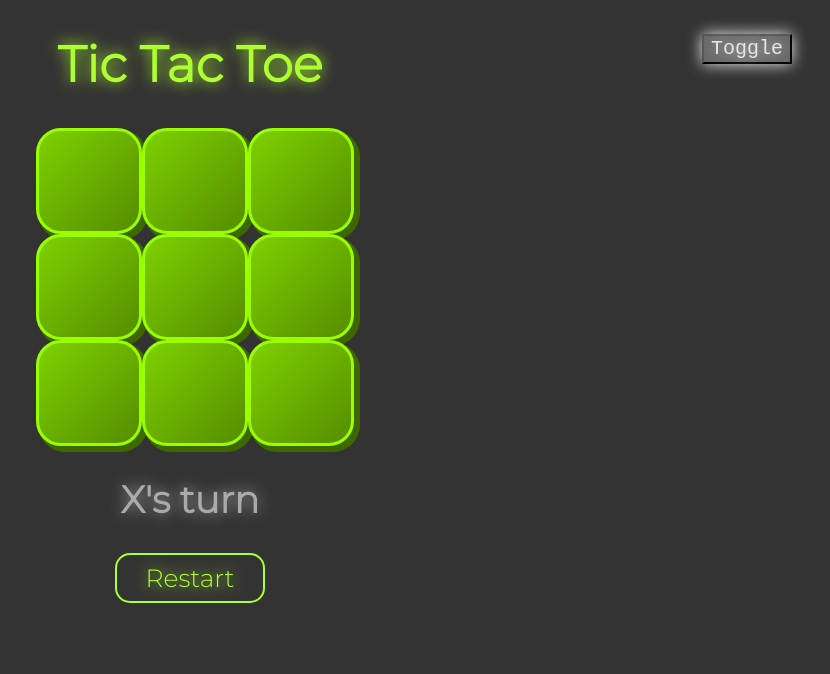
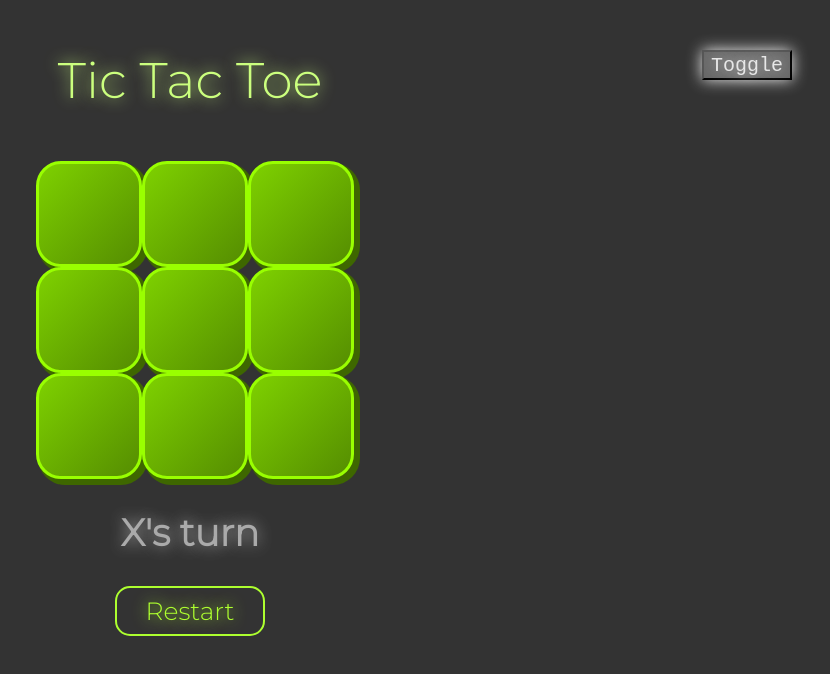
Before and after one commit to SHEMSchatbot/tictactoe, a plain HTML site: page index.html in a window 1280 px wide. Shown: the whole page, without its empty margins (450-1280 px from the left). Drawn offline with Linux system fonts and the light colour scheme.

Commit message:
Add files via upload

```diff
--- a/index.html
+++ b/index.html
@@ -13,7 +13,7 @@
         <button id="themeBtn">Toggle</button>
     </div>
     <span id="gameContainer">
-        <h1>Tic Tac Toe</h1>
+        <p>Tic Tac Toe</p>
         <div id="cellContainer">
             <div cellIndex="0" class="cell"></div>
             <div cellIndex="1" class="cell"></div>
--- a/script.js
+++ b/script.js
@@ -21,7 +21,6 @@ function init(){
     cells.forEach(cell => cell.addEventListener("click", cellClicked))
     restartBtn.addEventListener("click",restartGame)
     statusText.textContent = `${currentPlayer}'s turn`
-    running = true
 }
 function cellClicked(){
     const cellIndex = this.getAttribute("cellIndex")
--- a/style.css
+++ b/style.css
@@ -22,11 +22,6 @@
     color: rgb(62, 103, 0);
     box-shadow: 4px 4px 0px 2px;
     background-image: linear-gradient(to bottom right,rgb(126, 209, 0),rgb(85, 141, 1));
-}
-#gameContainer{
-    text-align: center;
-    color: greenyellow;
-    font-size: 25px;
 }
 #cellContainer{
     display: grid;
@@ -64,7 +59,11 @@ body{
 }
 #restartBtn:hover{
     background-color: rgb(126, 210, 0);
+    color: #333;
+    border: 2px solid greenyellow;
 }
+#restartBtn:active{
+    background-image: linear-gradient(to bottom right,rgb(184, 255, 78),rgb(200, 255, 116));}
 #themeBtn:hover{
     cursor: pointer;
     background-color: rgb(142, 142, 142);
@@ -74,3 +73,15 @@ body{
     cursor: pointer;
     color: rgb(45, 45, 45);
 }
+#gameContainer{
+    text-align: center;
+    color: rgb(203, 255, 126);
+    font-size: 25px;
+}
+#gameContainer p{
+    font-size: 50px;
+}
+#gameContainer p:hover{
+    text-shadow: 0 0 20px;
+    color: rgb(233, 255, 199)
+    }
```
